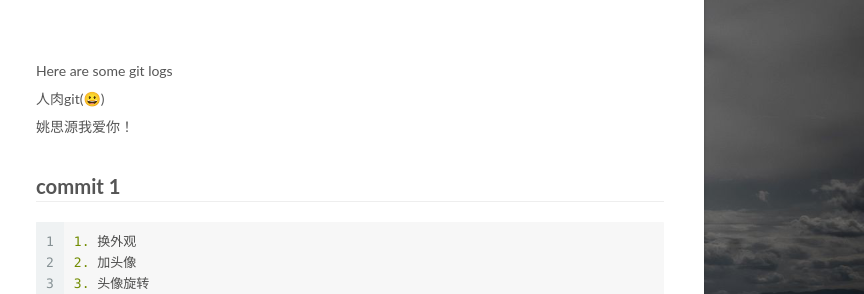
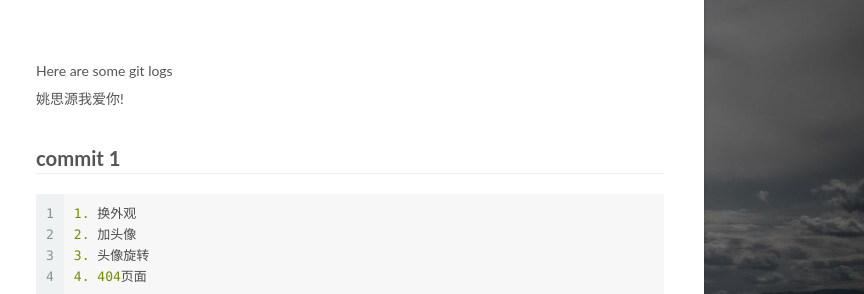
Before and after one commit to Petermaner/Petermaner.github.io, a plain HTML site: page index.html in a window 1280 px wide. Shown: the part 109-403 px from the top of the page, 416-1280 px from the left. Drawn offline with Linux system fonts and the light colour scheme; no server answers; a script that the page names is missing.

Commit message:
Update index.html

```diff
--- a/index.html
+++ b/index.html
@@ -384,7 +384,7 @@
 
 
 
-          <p>Here are some git logs<br>人肉git(😀)<br>姚思源我爱你！</p>
+          <p>Here are some git logs<br>姚思源我爱你!</p>
 <h2 id="commit-1"><a href="#commit-1" class="headerlink" title="commit 1"></a>commit 1</h2><figure class="highlight py"><table><tr><td class="gutter"><pre><span class="line">1</span><br><span class="line">2</span><br><span class="line">3</span><br><span class="line">4</span><br></pre></td><td class="code"><pre><span class="line"><span class="number">1.</span> 换外观</span><br><span class="line"><span class="number">2.</span> 加头像</span><br><span class="line"><span class="number">3.</span> 头像旋转</span><br><span class="line"><span class="number">4.</span> <span class="number">404</span>页面</span><br></pre></td></tr></table></figure>
           <!--noindex-->
           <div class="post-button text-center">
```
